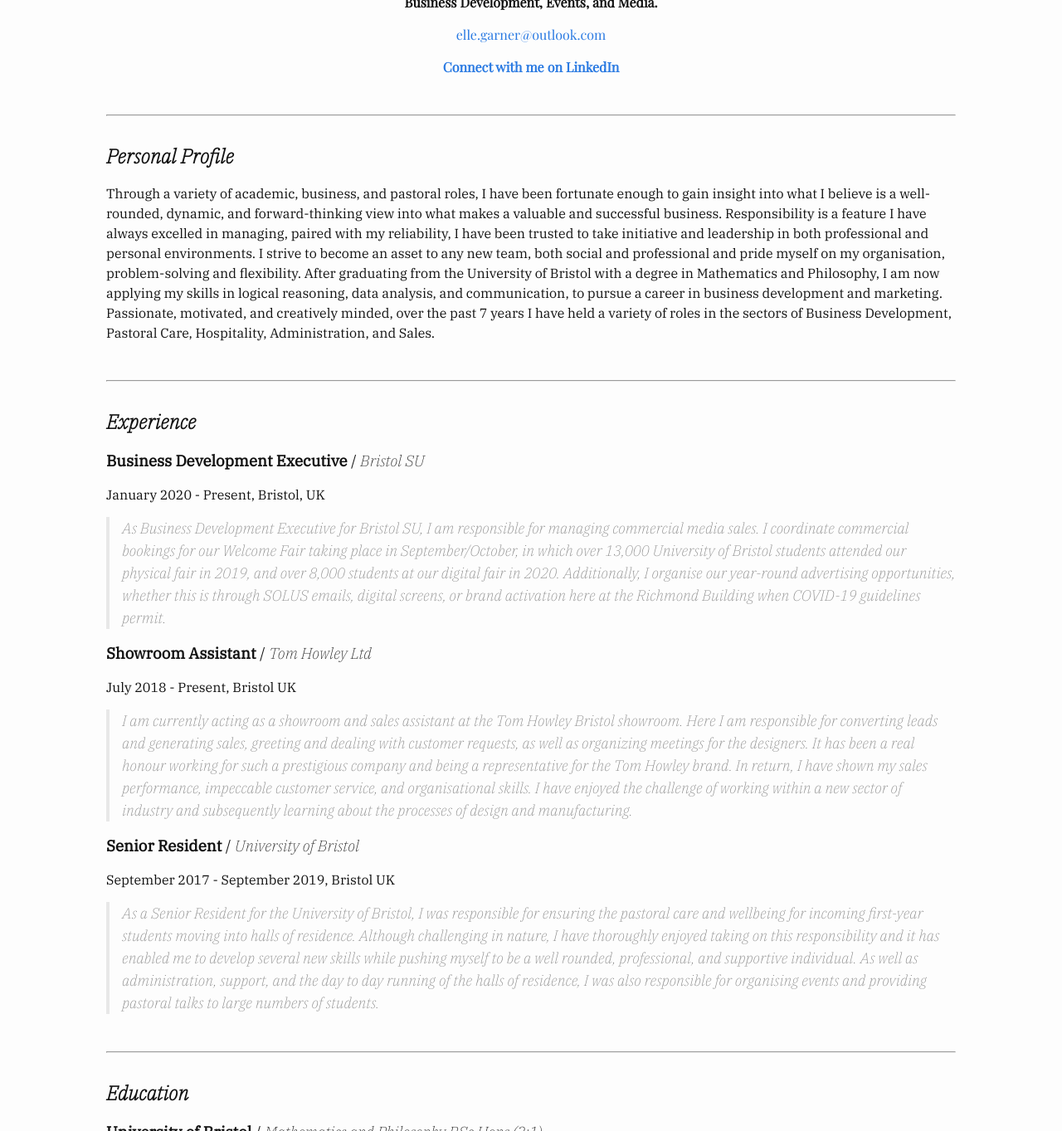
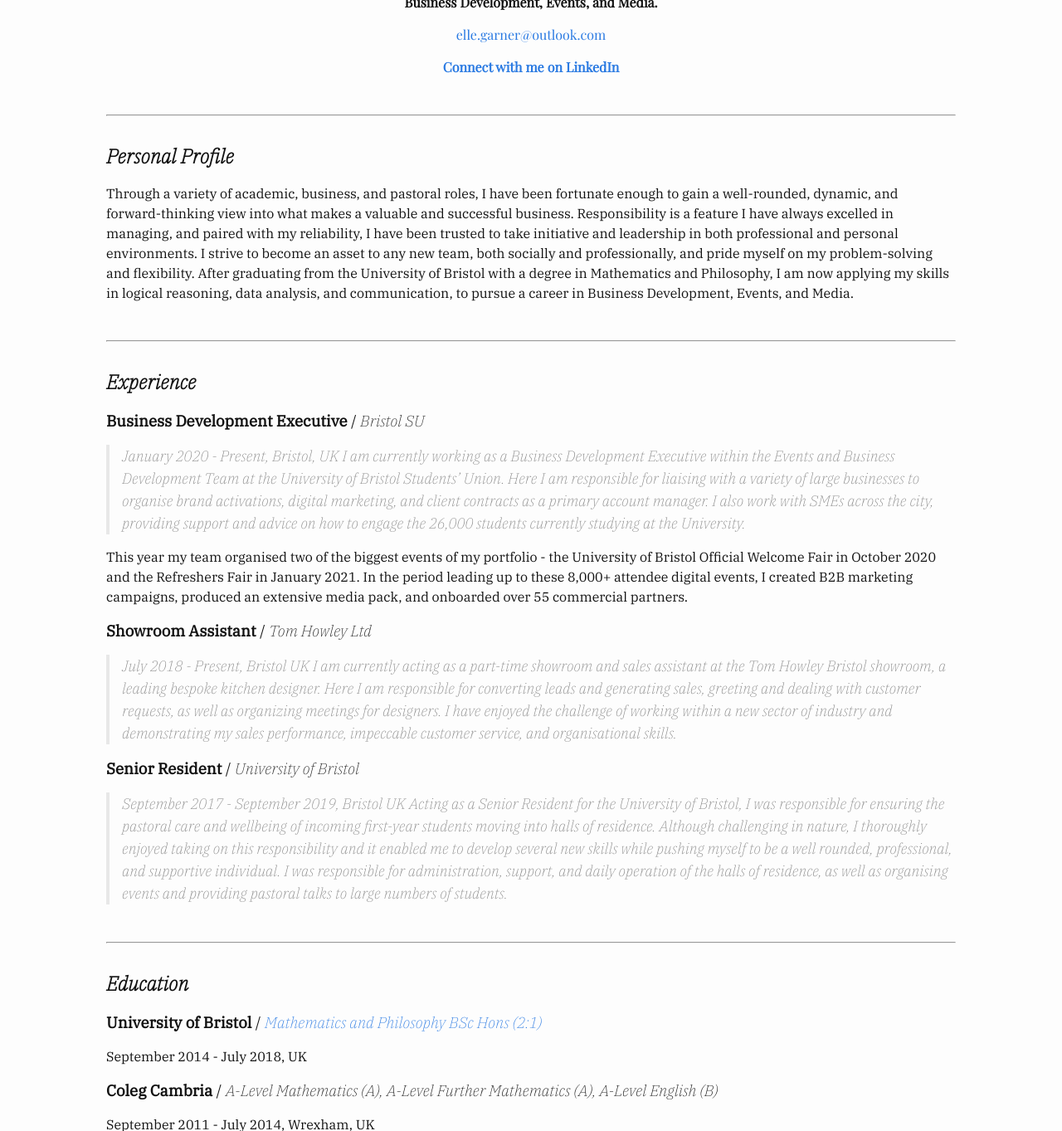
Before and after one commit to elliebunny/elliebunny.github.io, a Jekyll site: the page built from index.markdown, in a window 1280 px wide and 1400 px high, scrolled down 319 px, cut to the strip 37-1400 px from the top of the window. Shown: the whole strip at 83% size. Built offline with Jekyll 4.4.1, drawn with Linux system fonts in a browser that asks for light colours; some of the changed text lies outside the part shown.

Commit message:
updating CV elements

```diff
--- a/index.markdown
+++ b/index.markdown
@@ -11,28 +11,30 @@
 
 ## **Personal Profile**
 
-Through a variety of academic, business, and pastoral roles, I have been fortunate enough to gain insight into what I believe is a well-rounded, dynamic, and forward-thinking view into what makes a valuable and successful business. Responsibility is a feature I have always excelled in managing, paired with my reliability, I have been trusted to take initiative and leadership in both professional and personal environments. I strive to become an asset to any new team, both social and professional and pride myself on my organisation, problem-solving and flexibility. After graduating from the University of Bristol with a degree in Mathematics and Philosophy, I am now applying my skills in logical reasoning, data analysis, and communication, to pursue a career in business development and marketing.
-Passionate, motivated, and creatively minded, over the past 7 years I have held a variety of roles in the sectors of Business Development, Pastoral Care, Hospitality, Administration, and Sales.
+Through a variety of academic, business, and pastoral roles, I have been fortunate enough to gain a well-rounded, dynamic, and forward-thinking view into what makes a valuable and successful business. Responsibility is a feature I have always excelled in managing, and paired with my reliability, I have been trusted to take initiative and leadership in both professional and personal environments. I strive to become an asset to any new team, both socially and professionally, and pride myself on my problem-solving and flexibility. After graduating from the University of Bristol with a degree in Mathematics and Philosophy, I am now applying my skills in logical reasoning, data analysis, and communication, to pursue a career in Business Development, Events, and Media.
 
 <hr>
 
 ## **Experience**
 ### **Business Development Executive** / *Bristol SU*
-January 2020 - Present, Bristol, UK
-> As Business Development Executive for Bristol SU, I am responsible for managing commercial media sales. I coordinate commercial bookings for our Welcome Fair taking place in September/October, in which over 13,000 University of Bristol students attended our physical fair in 2019, and over 8,000 students at our digital fair in 2020. Additionally, I organise our year-round advertising opportunities, whether this is through SOLUS emails, digital screens, or brand activation here at the Richmond Building when COVID-19 guidelines permit.
+> January 2020 - Present, Bristol, UK
+I am currently working as a Business Development Executive within the Events and Business Development Team at the University of Bristol Students’ Union. Here I am responsible for liaising with a variety of large businesses to organise brand activations, digital marketing, and client contracts as a primary account manager.
+I also work with SMEs across the city, providing support and advice on how to engage the 26,000 students currently studying at the University.
+
+This year my team organised two of the biggest events of my portfolio - the University of Bristol Official Welcome Fair in October 2020 and the Refreshers Fair in January 2021. In the period leading up to these 8,000+ attendee digital events, I created B2B marketing campaigns, produced an extensive media pack, and onboarded over 55 commercial partners.
 
 ### **Showroom Assistant** / *Tom Howley Ltd*
-July 2018 - Present, Bristol UK
-> I am currently acting as a showroom and sales assistant at the Tom Howley Bristol showroom. Here I am responsible for converting leads and generating sales, greeting and dealing with customer requests, as well as organizing meetings for the designers. It has been a real honour working for such a prestigious company and being a representative for the Tom Howley brand. In return, I have shown my sales performance, impeccable customer service, and organisational skills. I have enjoyed the challenge of working within a new sector of industry and subsequently learning about the processes of design and manufacturing.
+> July 2018 - Present, Bristol UK
+I am currently acting as a part-time showroom and sales assistant at the Tom Howley Bristol showroom, a leading bespoke kitchen designer. Here I am responsible for converting leads and generating sales, greeting and dealing with customer requests, as well as organizing meetings for designers. I have enjoyed the challenge of working within a new sector of industry and demonstrating my sales performance, impeccable customer service, and organisational skills.
 
 ### **Senior Resident** / *University of Bristol*
-September 2017 - September 2019, Bristol UK
-> As a Senior Resident for the University of Bristol, I was responsible for ensuring the pastoral care and wellbeing for incoming first-year students moving into halls of residence. Although challenging in nature, I have thoroughly enjoyed taking on this responsibility and it has enabled me to develop several new skills while pushing myself to be a well rounded, professional, and supportive individual. As well as administration, support, and the day to day running of the halls of residence, I was also responsible for organising events and providing pastoral talks to large numbers of students.
+> September 2017 - September 2019, Bristol UK
+Acting as a Senior Resident for the University of Bristol, I was responsible for ensuring the pastoral care and wellbeing of incoming first-year students moving into halls of residence. Although challenging in nature, I thoroughly enjoyed taking on this responsibility and it enabled me to develop several new skills while pushing myself to be a well rounded, professional, and supportive individual. I was responsible for administration, support, and daily operation of the halls of residence, as well as organising events and providing pastoral talks to large numbers of students.
 
 <hr>
 
 ## **Education**
-### **University of Bristol** / *Mathematics and Philosophy BSc Hons (2:1)*
+### **University of Bristol** / *[Mathematics and Philosophy BSc Hons (2:1)](https://bristol.academia.edu/ElleGarner)*
 September 2014 - July 2018, UK
 
 ### **Coleg Cambria** / *A-Level Mathematics (A), A-Level Further Mathematics (A), A-Level English (B)*
@@ -44,24 +46,25 @@
 <hr>
 
 ## **Skills**
-Proficiency in the use of:
-- Mailchimp
-- Typeform
-- Airtable
-- Office Applications (Excel, Powerpoint, Word)
-- Canva
+Proficient in the use of:
+- CRM and Management Software (Mailchimp, Typeform, Airtable)
+- Graphic Design (Canva, ArtRage, Photoshop, InDesign)
+- Office Applications (Outlook, Teams, Excel, Powerpoint, Word)
 - Streaming Applications and Services (Twitch, OBS, Streamlabs)
 
-Familiarity in the use of:
-- HTML and CSS, Markdown (I built this website!)
-- Integromat
-- Sales Force
-- Adobe Applications (Photoshop, InDesign)
+
+Familiar with:
+- Web Design (HTML, Markdown)
+- CRM Software (Integromat, SalesForce)
 
 <hr>
 
 ## **Interests**
-I was formerly president of the Bristol Donors society at the University of Bristol, helping to raise awareness of the importance of donating blood as well as recruiting new blood and organ donors. Over three years, I managed to build up the society’s membership as well as training the new committee to take over. I also have an interest in computing and technology, building my own PC, which I use for gaming, design and editing. My love for music has seen me take up singing and playing the guitar, which I practice and record in my spare time.
+My passion for both business development and the games industry has seen me take on voluntary roles as ‘Business Operations Director’ for a small Esports organisation based in the UK, as well as spending my spare time moderating Discord servers and helping out with the logistics and casting of small scale Esports tournaments.
+
+I also have an interest in computing and technology, [building my own PC](https://imgur.com/59Fgf1N), which I use for gaming, design, and streaming, as well as recently teaching myself to code.
+
+From 2015 to 2018, I was appointed president of the Bristol Donors Society at the University of Bristol, helping to raise awareness of the importance of donating blood as well as recruiting and supporting first-time donors.
 
 <hr>
 
```
